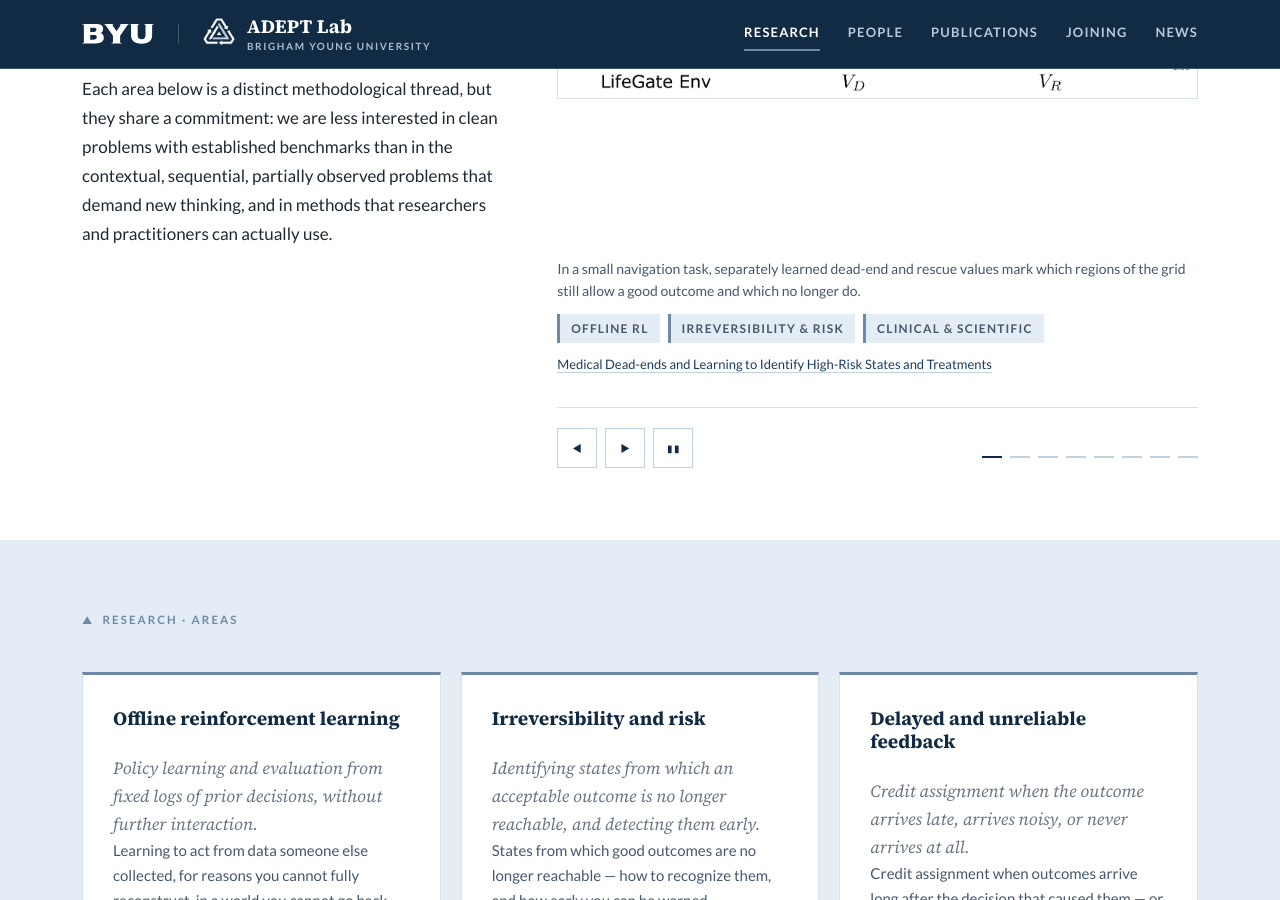
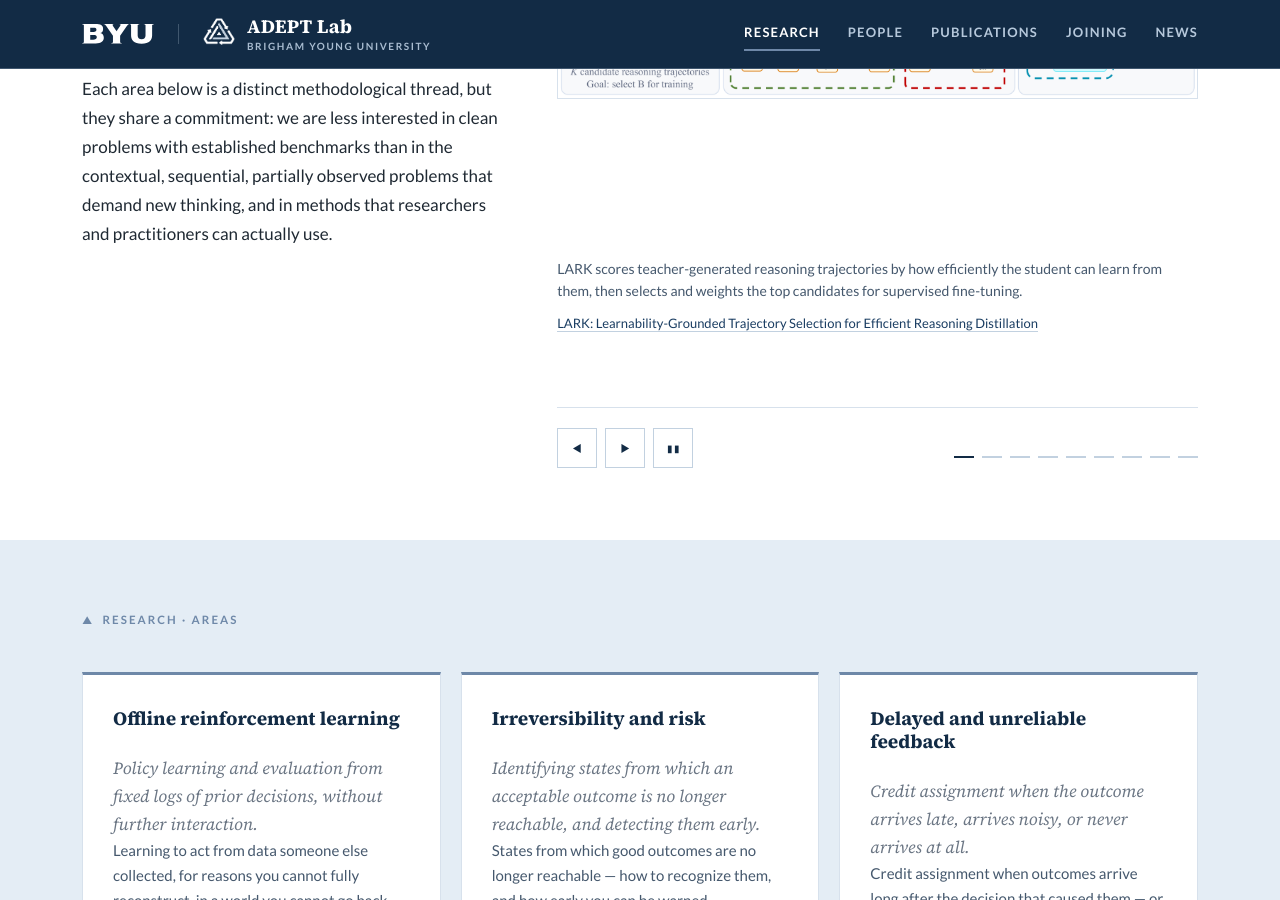
Before and after one commit to byu-adept-lab/byu-adept-lab.github.io, a Jekyll site: the page built from research.html, in a window 1280 px wide and 900 px high, scrolled down 716 px. Built offline with Jekyll 4.4.1, drawn with Linux system fonts in a browser that asks for light colours; some of the changed lines change nothing that is shown.

Commit message:
Added LARK research image and randomized order of research slideshow

```diff
--- a/_data/research_figures.yml
+++ b/_data/research_figures.yml
@@ -1,9 +1,13 @@
 # Research figures for the homepage slideshow.
 #
-# Each entry is the "Figure 1" of one of the PI's own papers, cropped out of
-# the published PDF and saved to assets/img/research/. Titles, `url`s and
-# `areas` are copied verbatim from _data/publications.yml — if you edit a
-# paper's title or link there, update it here too so the two files agree.
+# The browser shuffles these entries on every page load. Their order here is
+# the no-JavaScript fallback and the input order for that shuffle.
+#
+# Each entry is a figure from one of the PI's own papers, extracted from the
+# published PDF and saved to assets/img/research/. Most are Figure 1; preserve
+# the source figure number in the filename when using another figure. Titles,
+# `url`s and `areas` are copied verbatim from _data/publications.yml — if you
+# edit a paper's title or link there, update it here too so the two files agree.
 #
 # Fields:
 #   image    site-relative path to the PNG in assets/img/research/
@@ -20,14 +24,15 @@
 # column. Size the slideshow frame for the widest entry and centre the rest
 # rather than cropping to a single ratio.
 #
-# To add an entry: crop Figure 1 from the paper's PDF to a PNG about
-# 1400-2000 px wide and under ~500 KB (these load on the homepage), drop it in
-# assets/img/research/ with a lowercase hyphenated name ending in -fig1.png,
-# then copy the paper's title, link and areas out of _data/publications.yml
-# and write an `alt` that describes the picture rather than naming it.
+# To add an entry: extract the chosen figure from the paper's PDF as a PNG
+# about 1400-2000 px wide and under ~500 KB (these load on the homepage), drop
+# it in assets/img/research/ with a lowercase hyphenated name ending in
+# -figN.png, where N is its source figure number, then copy the paper's title,
+# link and areas out of _data/publications.yml and write an `alt` that
+# describes the picture rather than naming it.
 # To replace one, overwrite the PNG and correct `width`/`height` to match.
 #
-# Between them these seven papers cover four research areas:
+# Between them these nine papers cover four research areas:
 # offline-reinforcement-learning, clinical-and-scientific-decision-making,
 # structured-action-spaces and irreversibility-and-risk. No paper in
 # publications.yml is tagged delayed-and-unreliable-feedback, so that area is
@@ -211,3 +216,25 @@
   areas: []
   width: 1800
   height: 642
+
+# `areas` is empty because this paper has no `areas` key in publications.yml.
+- image: /assets/img/research/lark-fig1.png
+  alt: >-
+    A three-stage pipeline runs from left to right. In Candidate Pool, a
+    question is sent to multiple teacher models to produce K candidate
+    reasoning trajectories, from which B will be selected. In Rank by Score,
+    the student model scores and sorts the trajectories; the top B sit inside
+    a green dashed box and receive weights proportional to the gap between
+    their scores and the first unselected score, while the remaining
+    trajectories sit inside a red dashed box with zero weight. In Weighted
+    SFT, the selected trajectories and their weights form a weighted loss that
+    is used to fine-tune the student.
+  caption: >-
+    LARK scores teacher-generated reasoning trajectories by how efficiently
+    the student can learn from them, then selects and weights the top
+    candidates for supervised fine-tuning.
+  paper: "LARK: Learnability-Grounded Trajectory Selection for Efficient Reasoning Distillation"
+  url: "https://arxiv.org/abs/2605.30651"
+  areas: []
+  width: 1800
+  height: 518
--- a/_includes/figure-slideshow.html
+++ b/_includes/figure-slideshow.html
@@ -29,9 +29,14 @@
   Machinery is the shared carousel: assets/js/carousel.js finds this by
   data-carousel and adds the paging controls. It is the .carousel-solo variant,
   the same one-per-page shape as the hero slideshow. The viewport is a snapping
-  scroll container that already holds all seven figures, so with JS off, by
+  scroll container that already holds every figure, so with JS off, by
   keyboard, or under a screen reader every figure stays reachable and nothing
   is hidden.
+
+  The figures are shuffled on every page load, using the same parser-blocking
+  Fisher-Yates approach as the current-student tiles. The shuffle runs before
+  deferred carousel.js measures the track, so paging, tab order, and screen
+  reader order all describe the randomized arrangement.
 
   data-carousel-autoplay is the opt-in for advancing on its own, in
   milliseconds. It is per instance and not implied by .carousel-solo, so the
@@ -109,4 +114,43 @@
          aria-label="Figure pages"></div>
   </div>
 </div>
+{%- comment -%}
+  Keep this script immediately after the carousel. It runs in the parser task
+  that created the slides, before the deferred carousel script captures their
+  order and before the authored first slide can be painted permanently at the
+  front. Real DOM nodes are moved so visual, keyboard, and assistive-technology
+  order stay aligned.
+{%- endcomment -%}
+<script>
+  (function () {
+    'use strict';
+
+    var script = document.currentScript;
+    var carousel = script && script.previousElementSibling;
+    var track = carousel && carousel.querySelector('[data-carousel-track]');
+    if (!track) return;
+
+    var slides = Array.prototype.slice.call(track.children);
+    for (var i = slides.length - 1; i > 0; i--) {
+      var j = Math.floor(Math.random() * (i + 1));
+      var swap = slides[i];
+      slides[i] = slides[j];
+      slides[j] = swap;
+    }
+
+    for (var k = 0; k < slides.length; k++) {
+      track.appendChild(slides[k]);
+
+      /* The authored first image is eager and the rest are lazy. Transfer that
+         distinction to the shuffled first slide so it is ready to display. */
+      var image = slides[k].querySelector('img');
+      if (!image) continue;
+      if (k === 0) {
+        image.removeAttribute('loading');
+      } else {
+        image.setAttribute('loading', 'lazy');
+      }
+    }
+  })();
+</script>
 {%- endif %}
```
Also changed, not shown: README.md, assets/img/research/lark-fig1.png (added), 1 other file.
